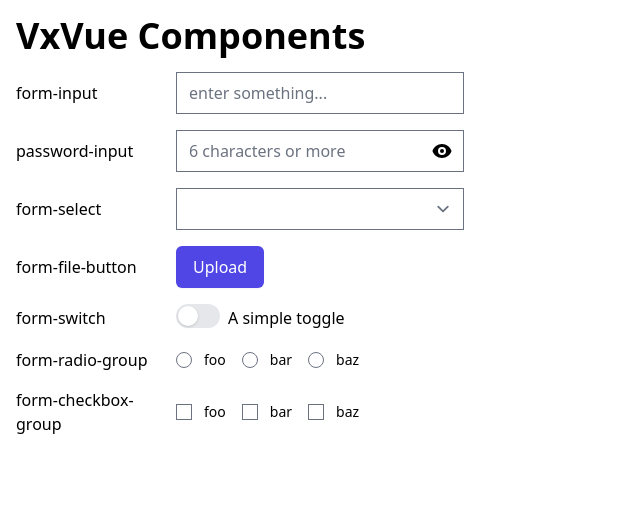
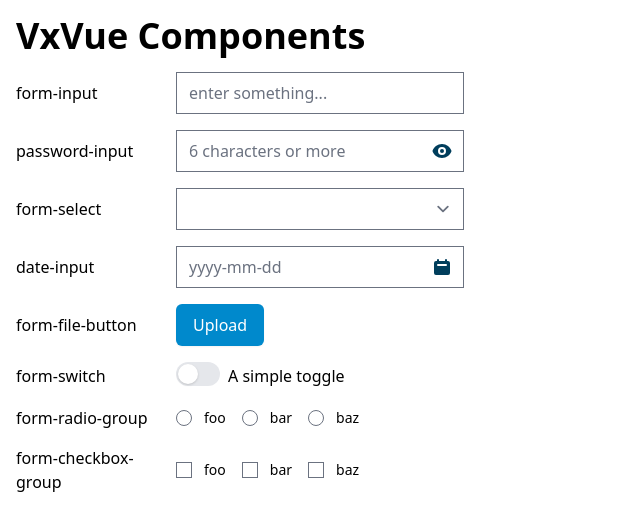
Before and after one commit to Vectrex/vxVue, a Vue app: page / in a window 1280 px wide. Shown: the top 530 px of the page, without its empty margins (0-640 px from the left). Built offline with nearby package versions, Linux system fonts and the light colour scheme.

Commit message:
Added a date-input element; customized Tailwind forms plugin with custom colors

```diff
--- a/src/App.vue
+++ b/src/App.vue
@@ -6,6 +6,7 @@
   import FormFileButton from './components/vx-vue/formelements/form-file-button.vue';
   import FormRadioGroup from './components/vx-vue/formelements/form-radio-group.vue';
   import FormCheckboxGroup from './components/vx-vue/formelements/form-checkbox-group.vue';
+  import DateInput from './components/vx-vue/formelements/date-input.vue';
 </script>
 
 <script>
@@ -41,9 +42,15 @@
       <span class="rounded-r-full rounded-l-full bg-yellow-300 text-yellow-900 py-1 px-2 ml-2" v-if="formData.formSelect">{{ formData.formSelect }}</span>
     </div>
 
+    <div class="my-4 items-center">
+      <label for="date-input" class="inline-block w-40">date-input</label>
+      <date-input placeholder="yyyy-mm-dd" class="w-72" id="date-input" v-model="formData.dateInput" />
+      <span class="rounded-r-full rounded-l-full bg-yellow-300 text-yellow-900 py-1 px-2 ml-2" v-if="formData.dateInput">{{ formData.dateInput }}</span>
+    </div>
+
     <div class="my-4 flex items-center">
       <label for="form-file-button" class="inline-block w-40">form-file-button</label>
-      <form-file-button id="form-file-button" v-model="formData.formFileButton" multiple="multiple" role="button" class="py-2 px-4 border border-transparent rounded-md shadow-sm text-white bg-indigo-600 hover:bg-indigo-700">Upload</form-file-button>
+      <form-file-button id="form-file-button" v-model="formData.formFileButton" multiple="multiple" role="button" class="py-2 px-4 border border-transparent rounded-md shadow-sm text-white bg-vxvue hover:bg-vxvue-600">Upload</form-file-button>
       <span class="rounded-r-full rounded-l-full bg-yellow-300 text-yellow-900 py-1 px-2 ml-2" v-if="formData.formFileButton" v-for="file in formData.formFileButton">{{ file.name }}</span>
     </div>
 
--- a/src/components/vx-vue/formelements/date-input.vue
+++ b/src/components/vx-vue/formelements/date-input.vue
@@ -1,28 +1,32 @@
 <template>
-  <div class="date-input">
-    <div class="input-group" :style="computedStyles">
-      <div class="form-input" v-if="dateString">
-                <span class="chip">
-                    {{ dateString }}
-                    <a href="#" class="btn btn-clear" aria-label="Close" role="button" @click.prevent="handleClear"></a>
-                </span>
+  <div class="relative inline-block" :class="$attrs['class']">
+    <div v-if="dateString">
+      <div class="block w-full form-input bg-vxvue-50 flex items-center" :class="{ 'pr-10': showButton }">
+        <span class="text-vxvue-700">{{ dateString }}</span>
+        <button @click="handleClear" type="button" class="flex-shrink-0 ml-2 h-4 w-4 rounded-full inline-flex items-center justify-center text-vxvue hover:bg-vxvue-100 hover:text-vue-700 focus:outline-none focus:bg-vxvue-700 focus:text-white">
+          <svg class="h-2 w-2" stroke="currentColor" fill="none" viewBox="0 0 8 8"><path stroke-linecap="round" stroke-width="1.5" d="M1 1l6 6m0-6L1 7" /></svg>
+        </button>
+      </div>
     </div>
     <input v-else
        type="text"
-             class="form-input"
-             autocomplete="off"
+       class="block w-full form-input focus:border-vxvue"
+       :class="{ 'pr-10': showButton }"
        v-model="inputString"
        @blur="handleBlur"
-             @input.stop
+       @input.prevent
+       v-bind="inputAttrs"
     >
     <button
       v-if="showButton"
       type="button"
-          class="btn webfont-icon-only btn-primary input-group-btn"
+      class="absolute right-0 pr-3 flex items-center inset-y-0 text-vxvue-700"
       @click.stop="$emit('toggle-datepicker')"
-      >&#xe00c;
+    >
+      <svg xmlns="http://www.w3.org/2000/svg" class="h-5 w-5" viewBox="0 0 20 20" fill="currentColor">
+        <path fill-rule="evenodd" d="M6 2a1 1 0 00-1 1v1H4a2 2 0 00-2 2v10a2 2 0 002 2h12a2 2 0 002-2V6a2 2 0 00-2-2h-1V3a1 1 0 10-2 0v1H7V3a1 1 0 00-1-1zm0 5a1 1 0 000 2h8a1 1 0 100-2H6z" clip-rule="evenodd" />
+      </svg>
     </button>
-    </div>
   </div>
 </template>
 
@@ -30,13 +34,14 @@
 import DateFunctions from "../../../util/date-functions.js";
 
 export default {
+  emits: ['update:modelValue', 'toggle-datepicker'],
   name: 'date-input',
   data() {
     return {
       inputString: null
     }
   },
-
+  inheritAttrs: false,
   props: {
     monthNames: {
       type: Array,
@@ -71,10 +76,10 @@ export default {
     dateString() {
       return this.modelValue ? DateFunctions.formatDate(this.modelValue, this.outputFormat) : '';
     },
-    computedStyles() {
-      return {
-        width: '100%'
-      }
+    inputAttrs() {
+      let attrs = Object.assign({}, this.$attrs);
+      delete attrs['class'];
+      return attrs;
     }
   },
 
--- a/src/components/vx-vue/formelements/form-checkbox-group.vue
+++ b/src/components/vx-vue/formelements/form-checkbox-group.vue
@@ -6,7 +6,7 @@
         :value="option.key || option.label || option"
         :name="$attrs['name']"
         type="checkbox"
-        class="h-4 w-4"
+        class="h-4 w-4 form-checkbox text-vxvue focus:ring-vxvue"
     >
     <span class="ml-2">
       <slot :option="option">{{ option.label || option }}</slot>
--- a/src/components/vx-vue/formelements/form-input.vue
+++ b/src/components/vx-vue/formelements/form-input.vue
@@ -1,5 +1,6 @@
 <template>
     <input
+        class="form-input focus:border-vxvue"
         :type="type"
         :value="modelValue"
         @input="$emit('update:modelValue', $event.target.value)"
--- a/src/components/vx-vue/formelements/form-radio-group.vue
+++ b/src/components/vx-vue/formelements/form-radio-group.vue
@@ -6,7 +6,7 @@
         :value="option.key || option.label || option"
         :name="$attrs['name']"
         type="radio"
-        class="h-4 w-4"
+        class="h-4 w-4 form-radio text-vxvue focus:ring-vxvue"
     >
     <span class="ml-2">
       <slot :option="option">{{ option.label || option }}</slot>
--- a/src/components/vx-vue/formelements/form-select.vue
+++ b/src/components/vx-vue/formelements/form-select.vue
@@ -2,7 +2,7 @@
     <select
         v-bind="$attrs"
         :value="modelValue"
-        class="form-select"
+        class="form-select focus:border-vxvue"
         @change="$emit('update:modelValue', $event.target.value)"
     >
       <option
--- a/src/components/vx-vue/formelements/form-switch.vue
+++ b/src/components/vx-vue/formelements/form-switch.vue
@@ -2,7 +2,7 @@
   <label :class="$attrs['class']">
     <span
         :class="outerClass"
-        class="relative inline-flex flex-shrink-0 h-6 w-11 border-2 border-transparent rounded-full cursor-pointer transition-colors ease-in-out duration-200 focus:outline-none focus:ring-2 focus:ring-offset-2 focus:ring-indigo-500"
+        class="relative inline-flex flex-shrink-0 h-6 w-11 border-2 border-transparent rounded-full cursor-pointer transition-colors ease-in-out duration-200 focus:outline-none focus:ring-2 focus:ring-offset-2 focus:ring-vxvue"
         role="switch"
         :aria-checked="!!modelValue"
     >
@@ -24,7 +24,7 @@
     emits: ['update:modelValue'],
     computed: {
       outerClass () {
-        return this.modelValue ? "bg-indigo-600" : "bg-gray-200";
+        return this.modelValue ? "bg-vxvue" : "bg-gray-200";
       },
       innerClass () {
         return this.modelValue ? "translate-x-5" : "translate-x-0";
--- a/src/components/vx-vue/formelements/password-input.vue
+++ b/src/components/vx-vue/formelements/password-input.vue
@@ -5,9 +5,9 @@
         :type="show ? 'text': 'password'"
         @input="$emit('update:modelValue', $event.target.value)"
         v-bind="inputAttrs"
-        class="w-full pr-10 block"
+        class="form-input w-full pr-10 block focus:border-vxvue"
       >
-      <a href="#" @click.prevent="show = !show" class="absolute right-0 pr-3 flex items-center inset-y-0">
+      <button type="button" @click.stop="show = !show" class="absolute right-0 pr-3 flex items-center inset-y-0 text-vxvue-700">
         <svg xmlns="http://www.w3.org/2000/svg" class="h-5 w-5" viewBox="0 0 20 20" fill="currentColor" v-if="show">
           <path fill-rule="evenodd" d="M3.707 2.293a1 1 0 00-1.414 1.414l14 14a1 1 0 001.414-1.414l-1.473-1.473A10.014 10.014 0 0019.542 10C18.268 5.943 14.478 3 10 3a9.958 9.958 0 00-4.512 1.074l-1.78-1.781zm4.261 4.26l1.514 1.515a2.003 2.003 0 012.45 2.45l1.514 1.514a4 4 0 00-5.478-5.478z" clip-rule="evenodd" />
           <path d="M12.454 16.697L9.75 13.992a4 4 0 01-3.742-3.741L2.335 6.578A9.98 9.98 0 00.458 10c1.274 4.057 5.065 7 9.542 7 .847 0 1.669-.105 2.454-.303z" />
@@ -16,7 +16,7 @@
           <path d="M10 12a2 2 0 100-4 2 2 0 000 4z" />
           <path fill-rule="evenodd" d="M.458 10C1.732 5.943 5.522 3 10 3s8.268 2.943 9.542 7c-1.274 4.057-5.064 7-9.542 7S1.732 14.057.458 10zM14 10a4 4 0 11-8 0 4 4 0 018 0z" clip-rule="evenodd" />
         </svg>
-      </a>
+      </button>
     </div>
 </template>
 
--- a/src/index.css
+++ b/src/index.css
@@ -4,3 +4,19 @@
 
 @layer components {
 }
+
+/* define the default vx-vue color set */
+
+:root {
+    --vxvue-color: #0089CC;
+    --vxvue-color-50: #B3E6FF;
+    --vxvue-color-100: #70D0FF;
+    --vxvue-color-200: #47C3FF;
+    --vxvue-color-300: #1FB5FF;
+    --vxvue-color-400: #00A4F5;
+    --vxvue-color-500: #0089CC;
+    --vxvue-color-600: #006394;
+    --vxvue-color-700: #003E5C;
+    --vxvue-color-800: #001824;
+    --vxvue-color-900: #000000;
+}
--- /dev/null
+++ b/src/util/date-functions.js
@@ -0,0 +1,102 @@
+export default {
+
+    formatDate(date, format, options) {
+
+        if (!date instanceof Date) {
+            return "";
+        }
+
+        const dayNames = options && options.dayNames ? options.dayNames : "Sun Mon Tue Wed Thu Fri Sat".split(" ");
+        const monthNames = options && options.monthNames ? options.monthNames : "Jan Feb Mar Apr May Jun Jul Aug Sep Oct Nov Dec".split(" ");
+
+        return format
+            .replace(/\bd\b/, date.getDate())
+            .replace(/\bdd\b/, ("0" + date.getDate()).slice(-2))
+            .replace(/\bm\b/, date.getMonth() + 1)
+            .replace(/\bmm\b/, ("0" + (date.getMonth() + 1)).slice(-2))
+            .replace(/\bmmm\b/, monthNames[date.getMonth()].trim())
+            .replace(/\by\b/, date.getFullYear())
+            .replace(/\bw\b/, dayNames[date.getDay()].trim())
+            .replace(/\bh\b/, ("0" + date.getHours()).slice(-2))
+            .replace(/\bi\b/, ("0" + date.getMinutes()).slice(-2))
+            .replace(/\bs\b/, ("0" + date.getSeconds()).slice(-2));
+    },
+
+    parseDate(dateString, format) {
+
+        let matches, escapedFormat = format.toLowerCase().replace(/[.*+?^${}()|[\]\\]/g, '\\$&'), posMap = [];
+
+        // check for single day, month and year expression
+
+        if((matches = format.match(/\bd\b/gi)) && 1 === matches.length) {
+            escapedFormat = escapedFormat.replace('d', '(\\d{1,2})');
+        }
+        else if((matches = format.match(/\bdd\b/gi)) && 1 === matches.length) {
+            escapedFormat = escapedFormat.replace('dd', '(\\d{2})');
+        }
+        else {
+            return false;
+        }
+        posMap.push( { srcPos: format.toLowerCase().indexOf('d'), destPos: 2 });
+
+        if((matches = format.match(/\bm\b/gi)) && 1 === matches.length) {
+            escapedFormat = escapedFormat.replace('m', '(\\d{1,2})');
+        }
+        else if((matches = format.match(/\bmm\b/gi)) && 1 === matches.length) {
+            escapedFormat = escapedFormat.replace('mm', '(\\d{2})');
+        }
+        else {
+            return false;
+        }
+        posMap.push( { srcPos: format.toLowerCase().indexOf('m'), destPos: 1 });
+
+        if((matches = format.match(/\by\b/gi)) && 1 === matches.length) {
+            escapedFormat = escapedFormat.replace('y', '(\\d{4})');
+        }
+        else {
+            return false;
+        }
+        posMap.push( { srcPos: format.toLowerCase().indexOf('y'), destPos: 0 });
+
+        if(!(matches = dateString.match(escapedFormat))) {
+            return false;
+        }
+
+        // remove first match
+
+        matches.shift();
+
+        // bring day, month, year in correct order to allow ISO notation
+
+        posMap.sort( (a, b) => a.srcPos < b.srcPos ? -1 : 1);
+
+        let result = [], part, pos;
+
+        while((part = matches.shift())) {
+            pos = posMap.shift();
+            result[pos.destPos] = part;
+        }
+
+        result = Date.parse(result.join('-'));
+
+        if(!result) {
+            return false;
+        }
+        result = new Date(result);
+        return new Date(result.getFullYear(), result.getMonth(), result.getDate(), 0, 0, 0);
+
+    },
+
+    isValidTime: function (timeString) {
+        let matches = timeString.match(/^\s*([0-9]{1,2}):([0-9]{1,2})(?::([0-9]{1,2}))?\s*$/);
+        return (
+            matches
+            &&
+            matches[1] < 24
+            &&
+            matches[2] < 60
+            &&
+            (!matches[3] || matches[3] < 60)
+        );
+    }
+}
--- a/tailwind.config.js
+++ b/tailwind.config.js
@@ -3,12 +3,28 @@ module.exports = {
   purge: ['*.html', './src/**/*.vue'],
   darkMode: false, // or 'media' or 'class'
   theme: {
-    extend: {},
+    extend: {
+      colors: {
+        'vxvue': {
+          DEFAULT: 'var(--vxvue-color)',
+          '50': 'var(--vxvue-color-50)',
+          '100': 'var(--vxvue-color-100)',
+          '200': 'var(--vxvue-color-200)',
+          '300': 'var(--vxvue-color-300)',
+          '400': 'var(--vxvue-color-400)',
+          '500': 'var(--vxvue-color-500)',
+          '600': 'var(--vxvue-color-600)',
+          '700': 'var(--vxvue-color-700)',
+          '800': 'var(--vxvue-color-800)',
+          '900': 'var(--vxvue-color-900)',
+        },
+      }
+    }
   },
   variants: {
     extend: {},
   },
   plugins: [
-    require('@tailwindcss/forms')
+    require('@tailwindcss/forms')({strategy: 'class'})
   ],
 }
```
Also changed, not shown: 1 other file (tests, documents, lock files or other folders). Lines whose indentation alone changed are shown as unchanged.
